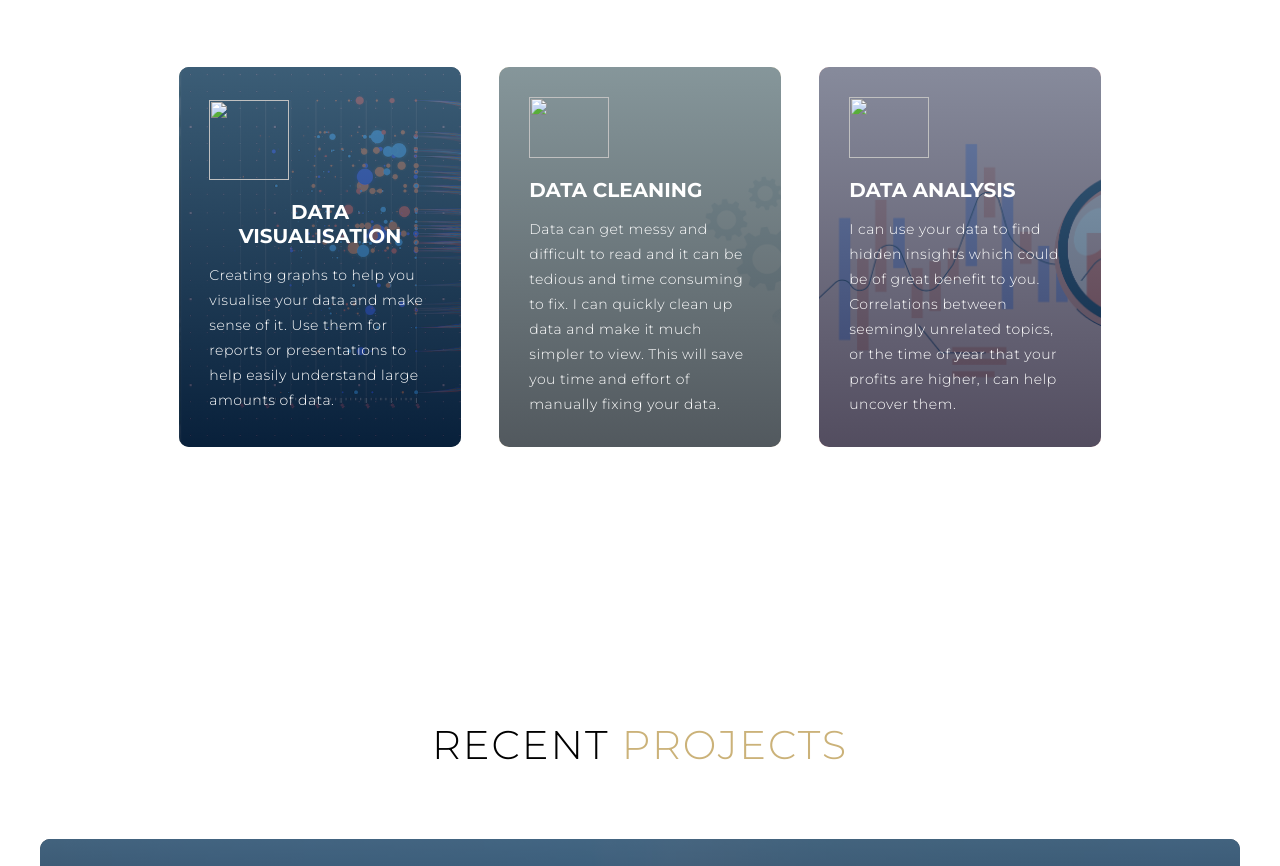
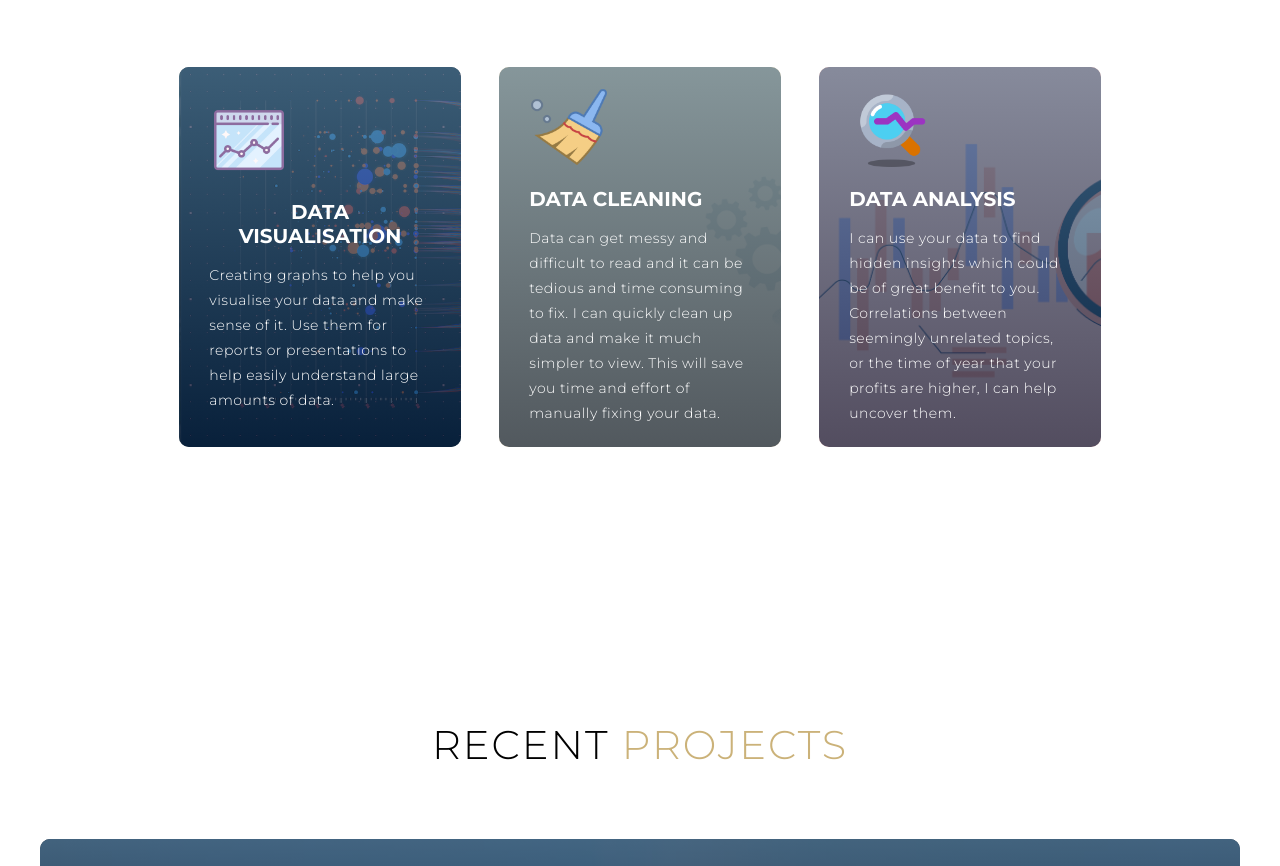
Before and after one commit to SaeemAli/SaeemAli.io, a plain HTML site: page index.html in a window 1280 px wide. Shown: the part 1073-1939 px from the top of the page. Drawn offline with Linux system fonts and the light colour scheme; the site is published under a folder, as on GitHub Pages, so addresses that start at the root find nothing.

Commit message:
Update index.html
Fixing images on service page

```diff
--- a/index.html
+++ b/index.html
@@ -57,14 +57,14 @@
             </div>
             <div class="service-bottom">
                 <div class="service-item">
-                    <div class="icon"><img src="/images/data_viz_service.png"></div>
+                    <div class="icon"><img src="./images/data_viz_service.png"></div>
                     <h2>Data Visualisation</h2>
                     <p> Creating graphs to help you visualise your data and make sense of it.
                         Use them for reports or presentations to help easily understand large amounts of data.</p>
                 </div>
 
                 <div class="service-item">
-                    <div class="icon"><img src="/images/data_cleaning_service.png"></div>
+                    <div class="icon"><img src="./images/data_cleaning_service.png"></div>
                     <h2>Data Cleaning</h2>
                     <p> Data can get messy and difficult to read and it can be tedious and time consuming
                         to fix. I can quickly clean up data and make it much simpler to view. This will save you
@@ -73,7 +73,7 @@
                 </div>
 
                 <div class="service-item">
-                    <div class="icon"><img src="/images/data_analysis_service.png"></div>
+                    <div class="icon"><img src="./images/data_analysis_service.png"></div>
                     <h2>Data Analysis</h2>
                     <p> I can use your data to find hidden insights which could be of great benefit to you.
                         Correlations between seemingly unrelated topics, or the time of year that your profits
```
